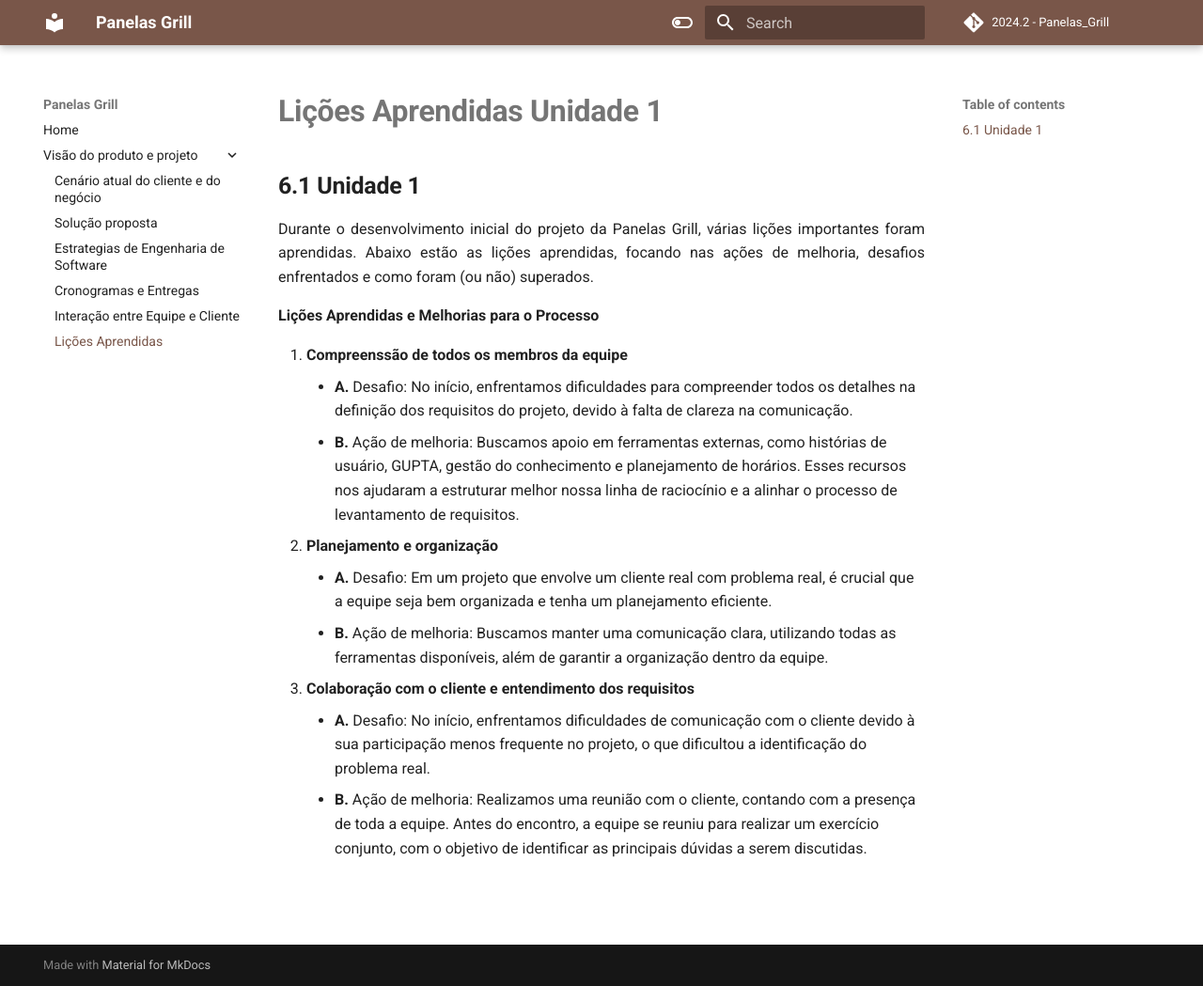
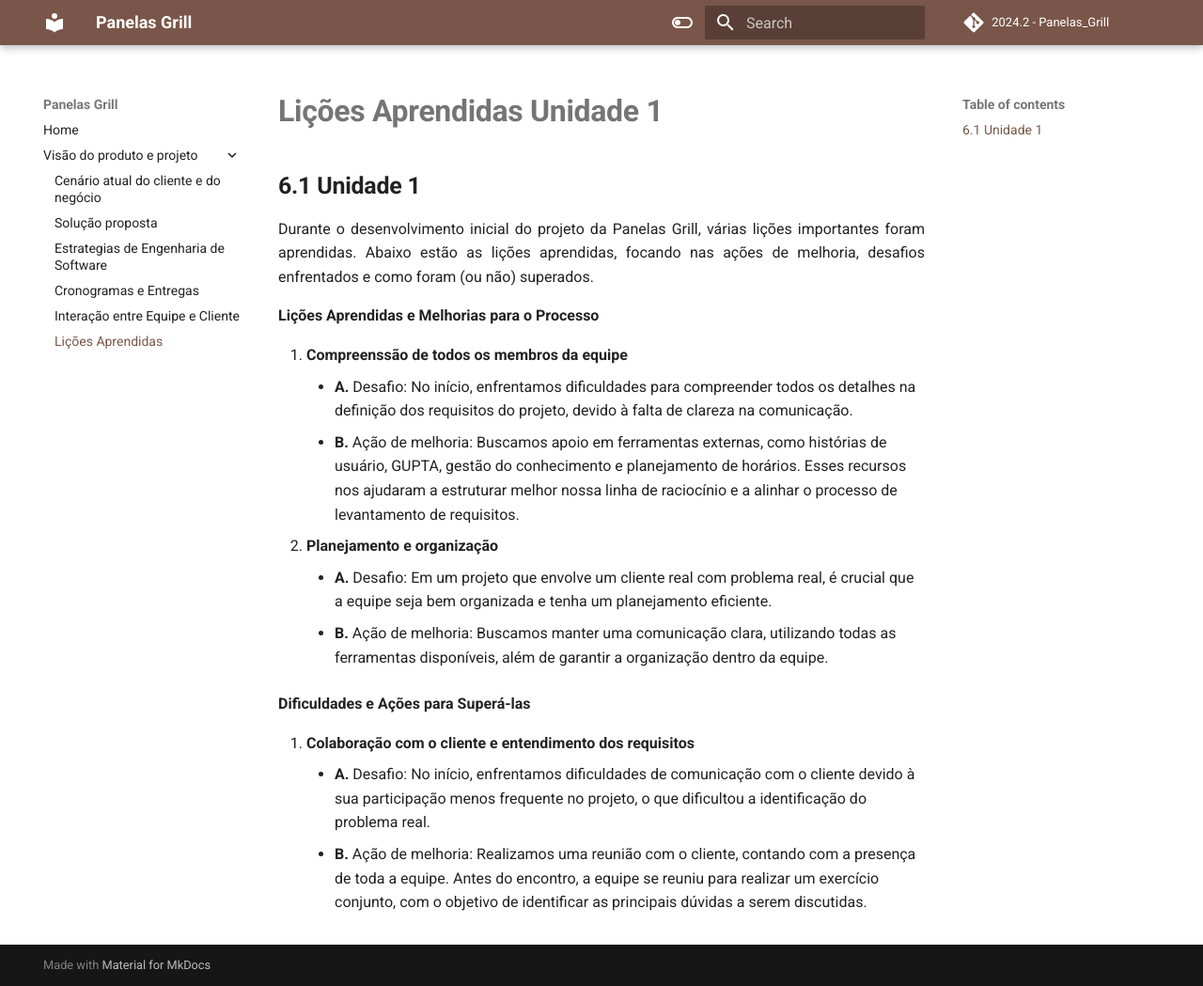
Before and after one commit to mdsreq-fga-unb/2024.2-T03-PanelasGrill, an MkDocs documentation site: the page built from docs/unidade1/licoesAprendidas.md, in a window 1280 px wide and 1049 px high. Shown: the whole window at 94% size. Built offline with MkDocs 1.6.1 and Material for MkDocs 9.7.7, drawn with Linux system fonts in a browser that asks for light colours; comment, search, counter and statistics services are not loaded.

Commit message:
[DOCS] Atualizando 6.1 Lições aprendidas

```diff
--- a/docs/unidade1/licoesAprendidas.md
+++ b/docs/unidade1/licoesAprendidas.md
@@ -21,6 +21,10 @@ Durante o desenvolvimento inicial do projeto da Panelas Grill, várias lições
       <li><strong>B.</strong> Ação de melhoria: Buscamos manter uma comunicação clara, utilizando todas as ferramentas disponíveis, além de garantir a organização dentro da equipe.</li>
     </ul>
   </li>
+</ol>
+
+**Dificuldades e Ações para Superá-las**
+<ol>
   <li>
     <strong>Colaboração com o cliente e entendimento dos requisitos</strong>
     <ul>
```
Also changed, not shown: docs/unidade1/sessao1.md (+1 -1 lines).
